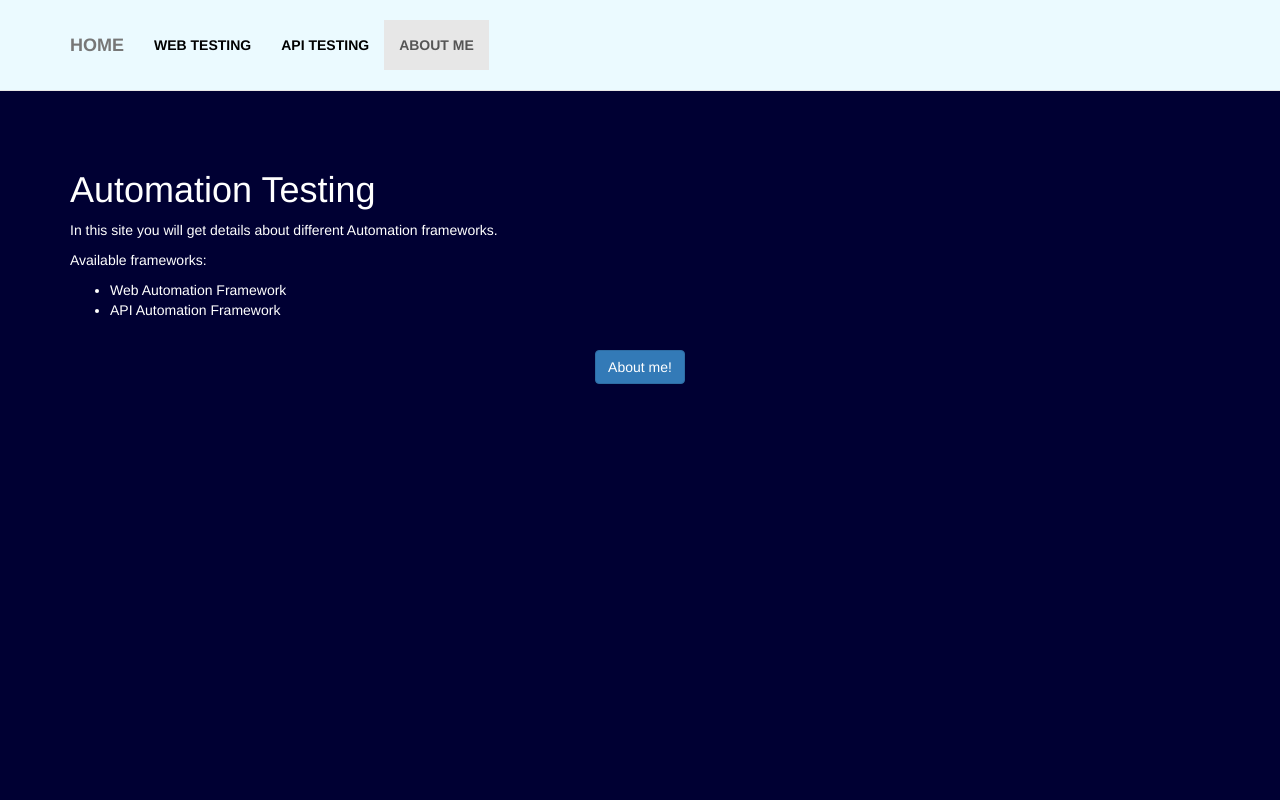
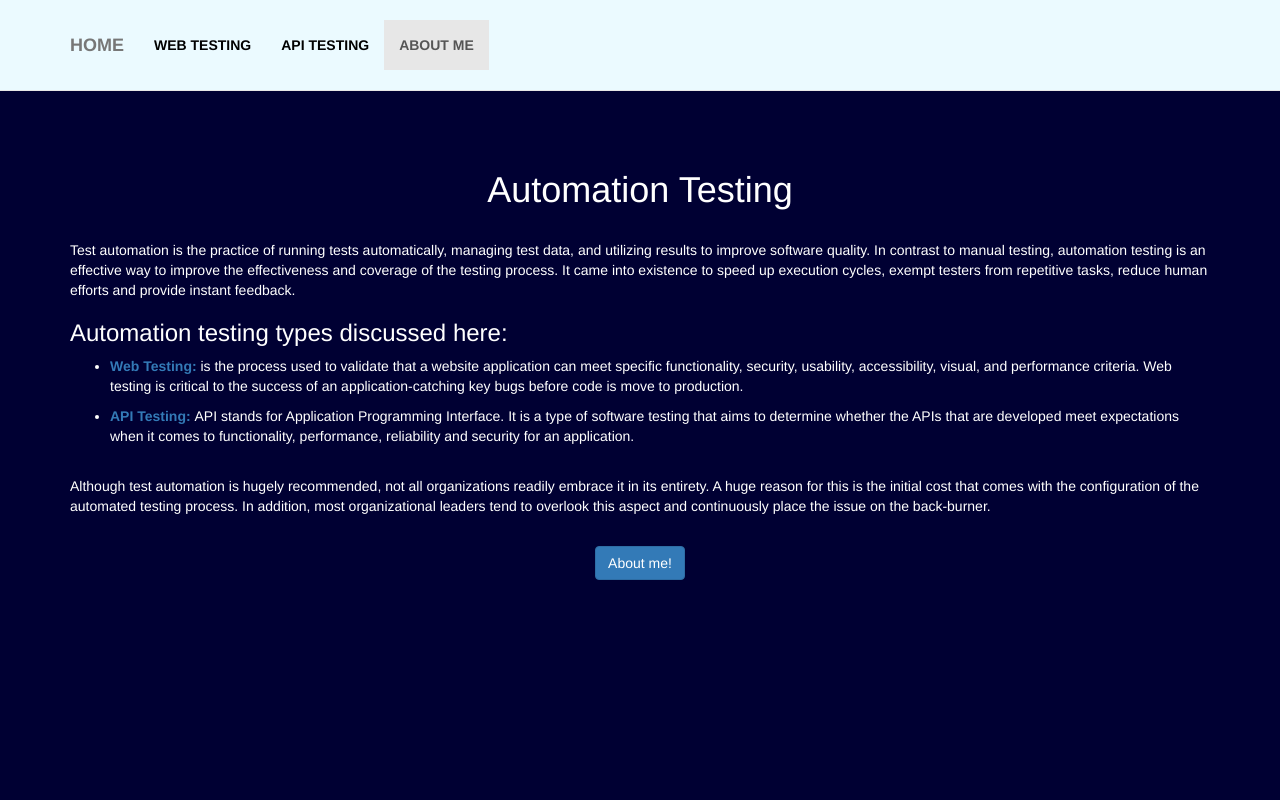
Before and after one commit to VinayKumarBM/VinayKumarBM.github.io, a plain HTML site: page index.html in a window 1280 px wide. Shown: the top 800 px of the page. Drawn offline with Linux system fonts and the light colour scheme.

Commit message:
updated index page

```diff
--- a/index.html
+++ b/index.html
@@ -46,14 +46,14 @@
         <div class="container">
            <div class="row">
                 <div class="col-lg-12">
-                    <h1>Automation Testing</h1>
-                    <p>In this site you will get details about different Automation frameworks.</p>
-					<p>Available frameworks:</p>
+                    <h1 align="center">Automation Testing</h1><br>
+                    <p>Test automation is the practice of running tests automatically, managing test data, and utilizing results to improve software quality. In contrast to manual testing, automation testing is an effective way to improve the effectiveness and coverage of the testing process. It came into existence to speed up execution cycles, exempt testers from repetitive tasks, reduce human efforts and provide instant feedback.</p>
+					<h3>Automation testing types discussed here:</h3>
 					<ul>
-					<li>Web Automation Framework</li>
-					<li>API Automation Framework</li>
+					<li><p><b><a href="#webtesting">Web Testing: </b></a>is the process used to validate that a website application can meet specific functionality, security, usability, accessibility, visual, and performance criteria. Web testing is critical to the success of an application-catching key bugs before code is move to production.</p></li>
+					<li><p><b><a href="#apitesting">API Testing: </b></a>API stands for Application Programming Interface. It is a type of software testing that aims to determine whether the APIs that are developed meet expectations when it comes to functionality, performance, reliability and security for an application.</p></li>
 					</ul>
-
+					<br><p>Although test automation is hugely recommended, not all organizations readily embrace it in its entirety. A huge reason for this is the initial cost that comes with the configuration of the automated testing process. In addition, most organizational leaders tend to overlook this aspect and continuously place the issue on the back-burner.</p>
 					<br><div align="center"><a class="btn btn-primary page-scroll" href="#about">About me!</a></div>
                 </div>
            </div>
```
